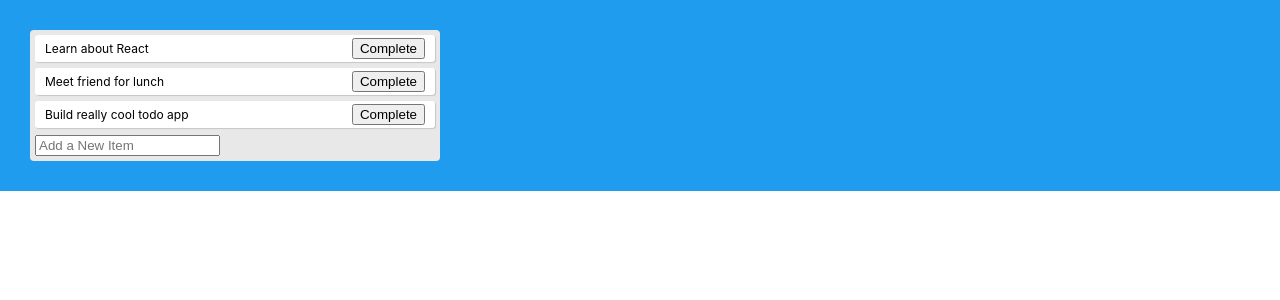
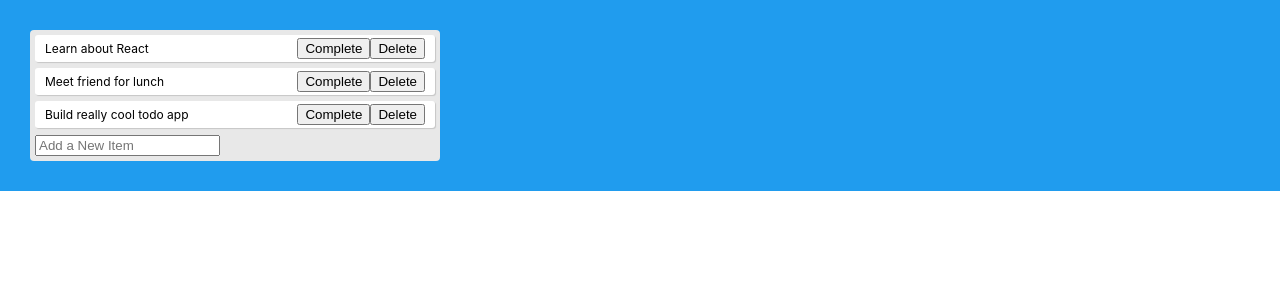
Before and after one commit to ymclapp/react-to-do, a React (Create React App) app: page / in a window 1280 px wide. Shown: the top 300 px of the page. Built offline with nearby package versions, Linux system fonts and the light colour scheme.

Commit message:
delete is in app.js and also working

```diff
--- a/src/App.js
+++ b/src/App.js
@@ -2,7 +2,7 @@
 import './App.css';
 
 
-function Todo({ todo, index, completeTodo }) {
+function Todo({ todo, index, completeTodo, removeTodo }) {
   return (
     <div
     className="todo"
@@ -11,6 +11,7 @@
       {todo.text}
       <div>
         <button onClick={() => completeTodo(index)}>Complete</button>
+        <button onClick={() => removeTodo(index)}>Delete</button>
       </div>
     </div>
   );
@@ -68,6 +69,12 @@
     setTodos(newTodos);
   };
 
+  const removeTodo = index => {
+    const newTodos = [...todos];
+    newTodos.splice(index, 1);
+    setTodos(newTodos);
+  };
+
   return (
     <div className="app">
       <div className="todo-list">
@@ -77,6 +84,7 @@
             index={index}
             todo={todo}
             completeTodo={ completeTodo }
+            removeTodo={ removeTodo }
           />
         ))}
         <TodoForm addTodo={addTodo} />
```
